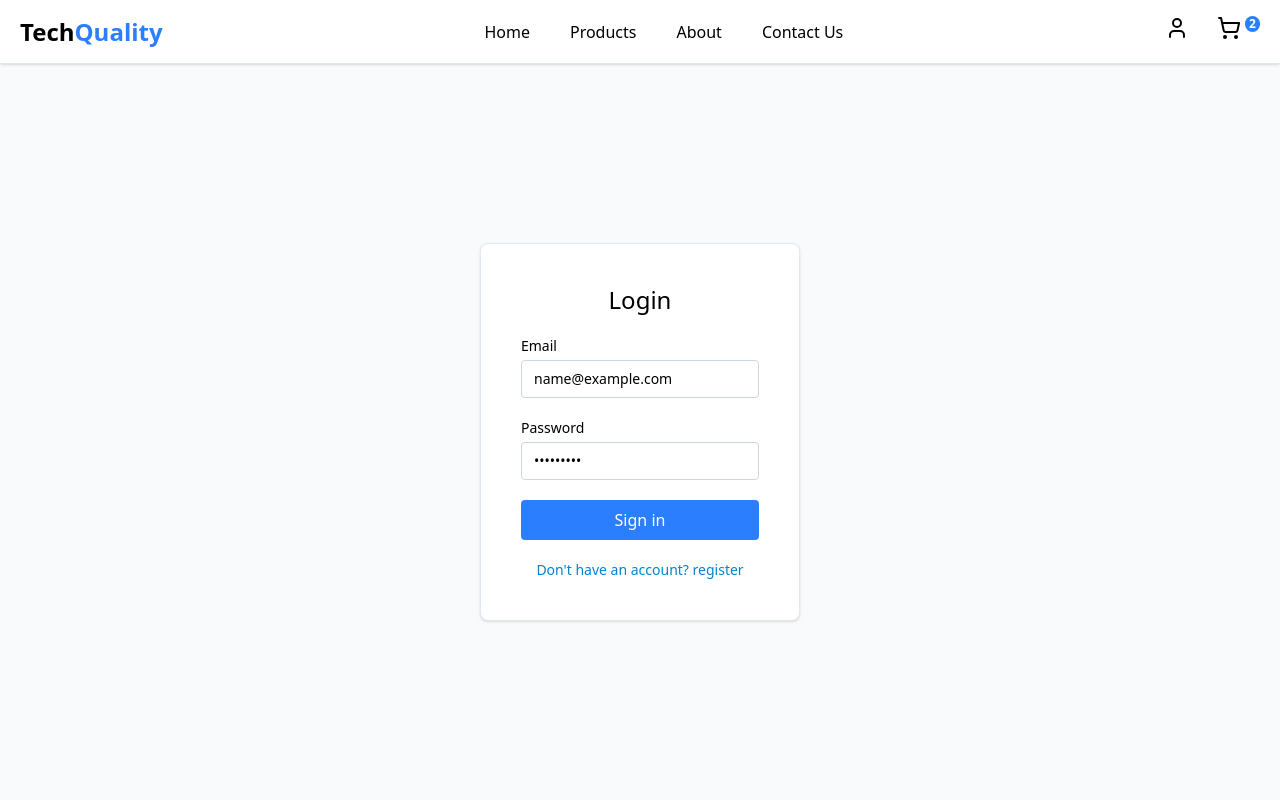
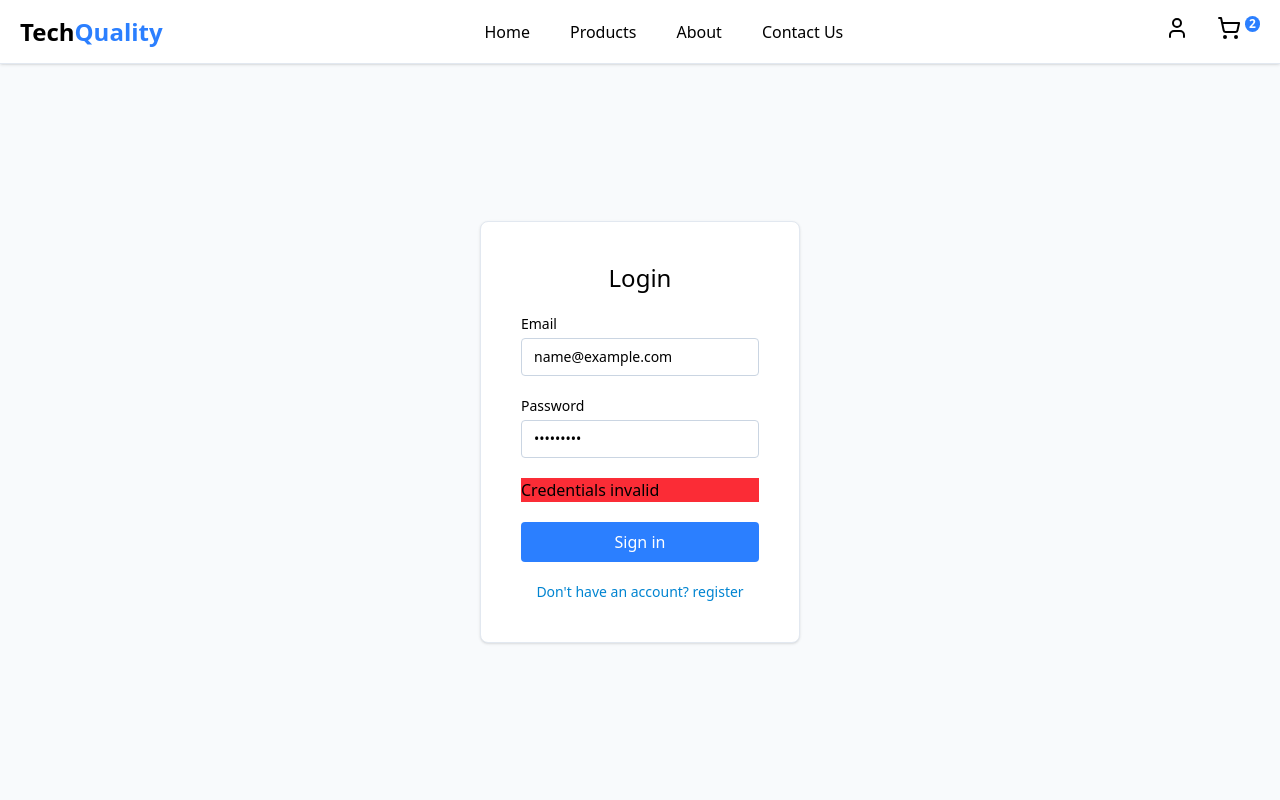
Before and after one commit to davidvchang/TechQuality---Ecommerce, a React (Vite) app in the folder frontend/: page /login in a window 1280 px wide. Both pictures are taken after typing "name@example.com", "Sample123" into the empty fields and a click on the button "Sign in". Shown: the top 800 px of the page. Built offline with nearby package versions, Linux system fonts and the light colour scheme; no server answers.

Commit message:
Add: validation login

```diff
--- a/frontend/src/pages/Login.tsx
+++ b/frontend/src/pages/Login.tsx
@@ -7,16 +7,21 @@ const Login:React.FC = () => {
 
   const [email, setEmail] = useState<string>('');
   const [password, setPassword] = useState<string>('');
+  const [errorMessage, setErrorMessage] = useState<boolean>(false);
+
 
   const handleLogin = async (e: React.FormEvent) => {
     e.preventDefault();
+    try {
       const response = await axios.post(`${URL_USERS}/login`, {
         email,
         password,
       });
       localStorage.setItem('token', response.data.token);
-    // navigate('/');
       window.location.href = "/";
+    } catch {
+      setErrorMessage(true);
+    }
   };
   return (
     <section className='w-full bg-slate-50 p-10 flex flex-col items-center justify-center' style={{height: "calc(100vh - 64px)"}}>
@@ -33,6 +38,10 @@ const Login:React.FC = () => {
                 <input type="password" id="password" value={password} onChange={(e) => setPassword(e.target.value)} placeholder='Password' className='px-3 p-2 border border-slate-300 rounded-sm font-light text-sm' required/>
             </div>
 
+            {errorMessage && (
+              <span className='bg-red-500 tex-white'>Credentials invalid</span>
+            )}
+
             <button type="submit" className='bg-[#2B7FFF] text-white py-2 rounded hover:brightness-95 hover:transition duration-300 cursor-pointer'>Sign in</button>
 
             <a href='/register' className='text-sm font-light text-sky-600 text-center hover:text-sky-700 hover:transition duration-300'>Don't have an account? register</a>
```
Lines whose indentation alone changed are shown as unchanged.
